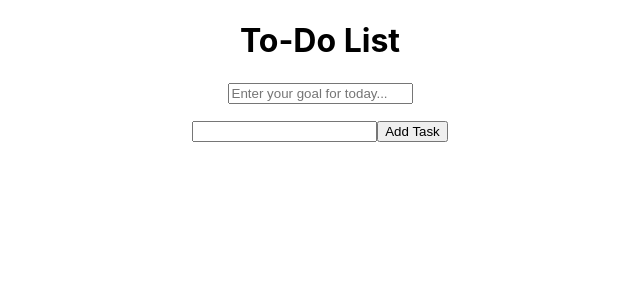
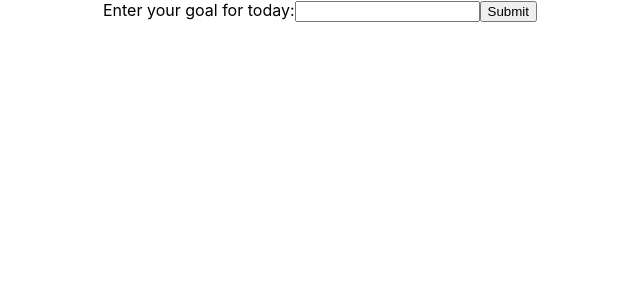
Before and after one commit to CaptOpi/HackTCNJ, a React (Create React App) app in the folder client/: page /TaskPlanner in a window 1280 px wide. Shown: the top 300 px of the page, without its empty margins (320-960 px from the left). Built offline with nearby package versions, Linux system fonts and the light colour scheme.

Commit message:
taskplanner

```diff
--- a/client/src/components/TaskPlanner.js
+++ b/client/src/components/TaskPlanner.js
@@ -5,6 +5,8 @@ function ToDoList() {
   const [newTask, setNewTask] = useState('');
   const [completedTasks, setCompletedTasks] = useState(0);
   const [goal, setGoal] = useState('');
+  const [showGoalInput, setShowGoalInput] = useState(true);
+  const [goalSubmitted, setGoalSubmitted] = useState(false);
 
   const handleAddTask = () => {
     if (newTask !== '') {
@@ -23,21 +25,48 @@ function ToDoList() {
   const handleResetList = () => {
     setTasks([]);
     setCompletedTasks(0);
+    setGoal('');
+    setShowGoalInput(true);
+    setGoalSubmitted(false);
+  }
+
+  const handleGoalSubmit = (event) => {
+    event.preventDefault();
+    setShowGoalInput(false);
+    setGoalSubmitted(true);
   }
 
   return (
     <div>
-      <h1>To-Do List</h1>
+      {goalSubmitted && <h1>{goal}</h1>}
+      {!goalSubmitted && (
+        <form onSubmit={handleGoalSubmit}>
+          {showGoalInput && (
+            <div>
+              <label>
+                Enter your goal for today:
                 <input
                   type="text"
                   value={goal}
                   onChange={(event) => setGoal(event.target.value)}
-        placeholder="Enter your goal for today..."
                 />
+              </label>
+              <button type="submit">Submit</button>
+            </div>
+          )}
+        </form>
+      )}
+      {goalSubmitted && (
+        <div>
           <ul>
             {tasks.map((task, index) => (
               <li key={index}>
-            <input type="checkbox" checked={task.completed} onChange={() => handleTaskComplete(index)} />
+                <input
+                  type="checkbox"
+                  checked={task.completed}
+                  onChange={() => handleTaskComplete(index)}
+                  disabled={task.completed}
+                />
                 {task.name}
               </li>
             ))}
@@ -50,6 +79,8 @@ function ToDoList() {
           <button onClick={handleAddTask} disabled={tasks.length >= 5}>Add Task</button>
           {completedTasks >= 5 && <button onClick={handleResetList}>Reset List</button>}
         </div>
+      )}
+    </div>
   );
 }
 
```
Lines whose indentation alone changed are shown as unchanged.
